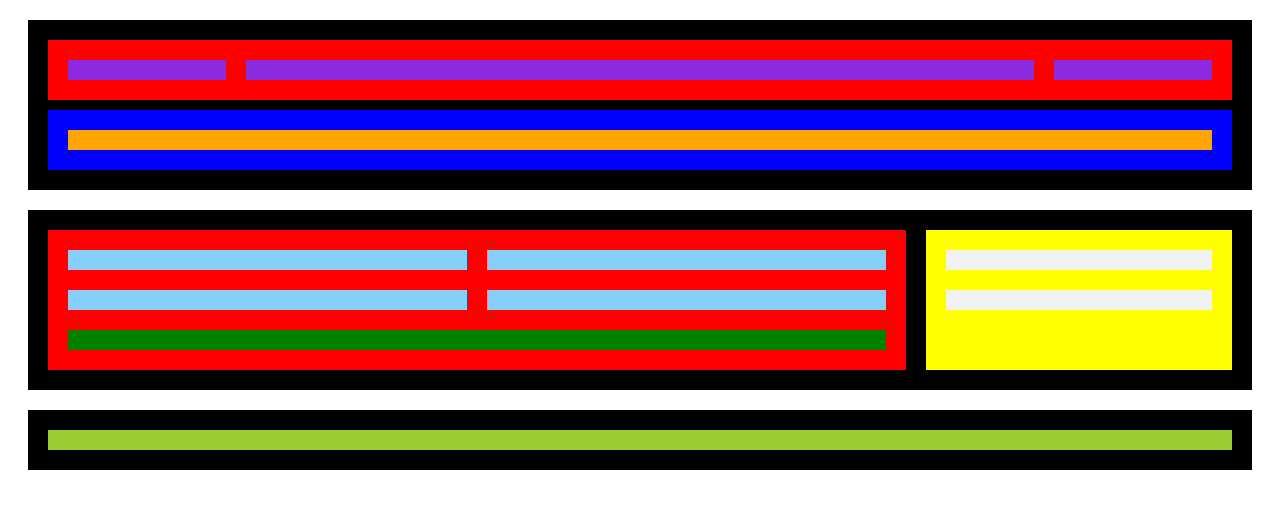
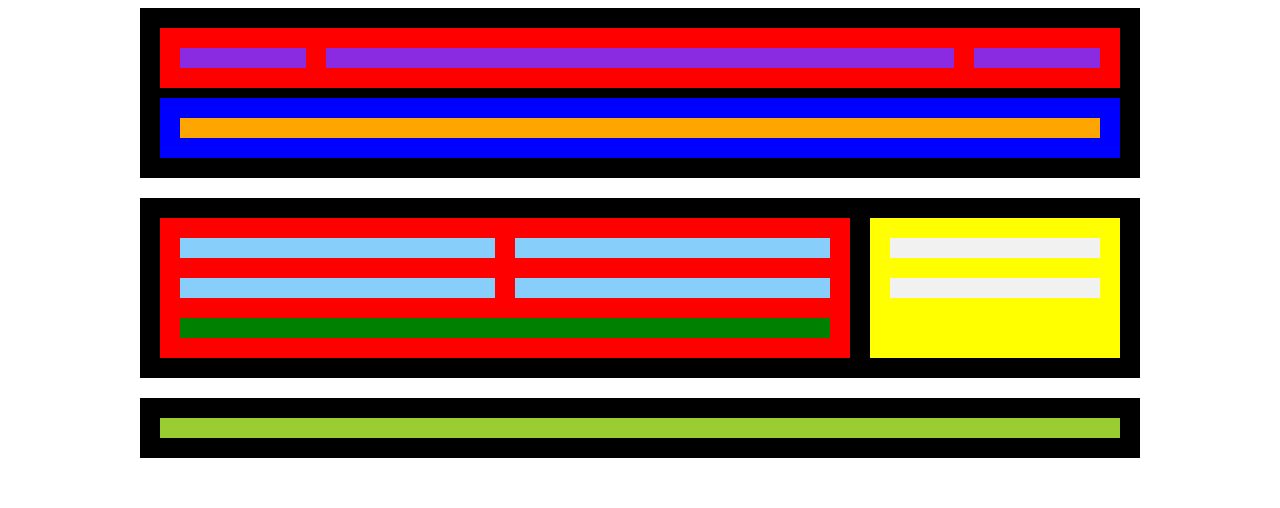
Before and after one commit to sinfreno/HTML-amb-Flex-Layout, a plain HTML site: page HTML amb Flex Layout N1/index.html in a window 1280 px wide. Drawn offline with Linux system fonts and the light colour scheme.

Commit message:
Update style.css

```diff
--- a/HTML amb Flex Layout N1/styles/style.css
+++ b/HTML amb Flex Layout N1/styles/style.css
@@ -1,9 +1,15 @@
 
+
+.container{
+    margin: 20px;
+    width: 1000px;
+    margin: auto;
+
+}
 /* bloque 1 */
 header {
     background-color: black;
     padding: 20px;
-    margin: 20px;
 
 }
 
@@ -46,7 +52,7 @@ header {
 main {
     display: flex;
     background-color: black;
-    margin: 20px;
+    margin: 20px 0;
 
 }
 
@@ -98,7 +104,6 @@ main {
 
 footer {
     background-color: black;
-    margin: 20px;
     padding: 20px;
 
 }
@@ -110,7 +115,7 @@ footer {
 
 /* Versión tablet */
 
-@media only screen and (max-width: 700px) {
+@media only screen and (max-width:  768px) {
 
 main{
     flex-direction: column;
@@ -124,9 +129,15 @@ main{
     margin: 10px 20px 20px 20px;
 }
 
+.container{
+    width: 100%;
+}
+
+}
+
 /* Versión móvil */
 
-@media only screen and (max-width: 500px) {
+@media only screen and (max-width: 576px) {
 
     main{
         flex-direction: column;
@@ -143,5 +154,8 @@ main{
     .sidebar {
         margin: 10px 20px 20px 20px;
     }
+    .container{
+        width: 100%;
+    }
 
 }
```
